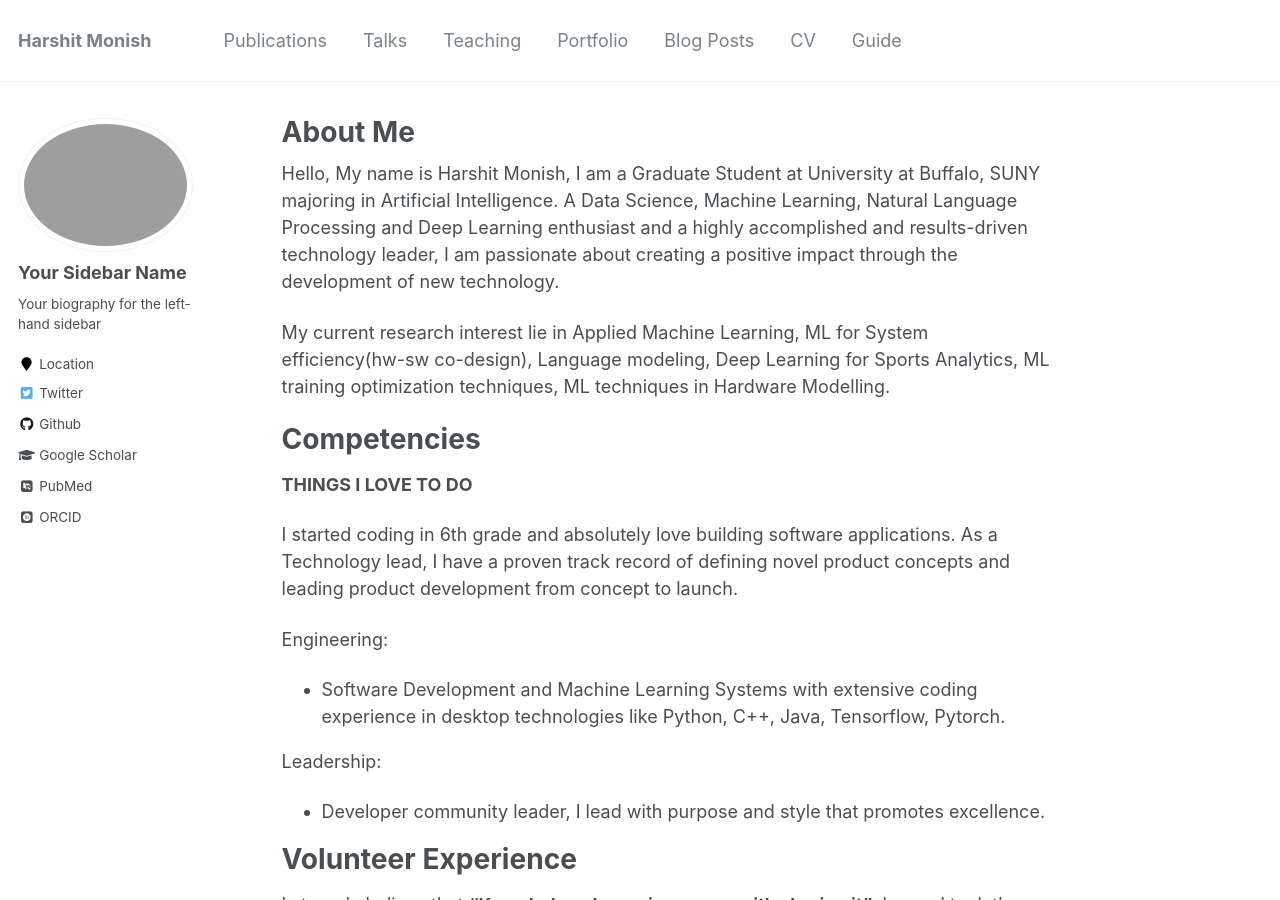
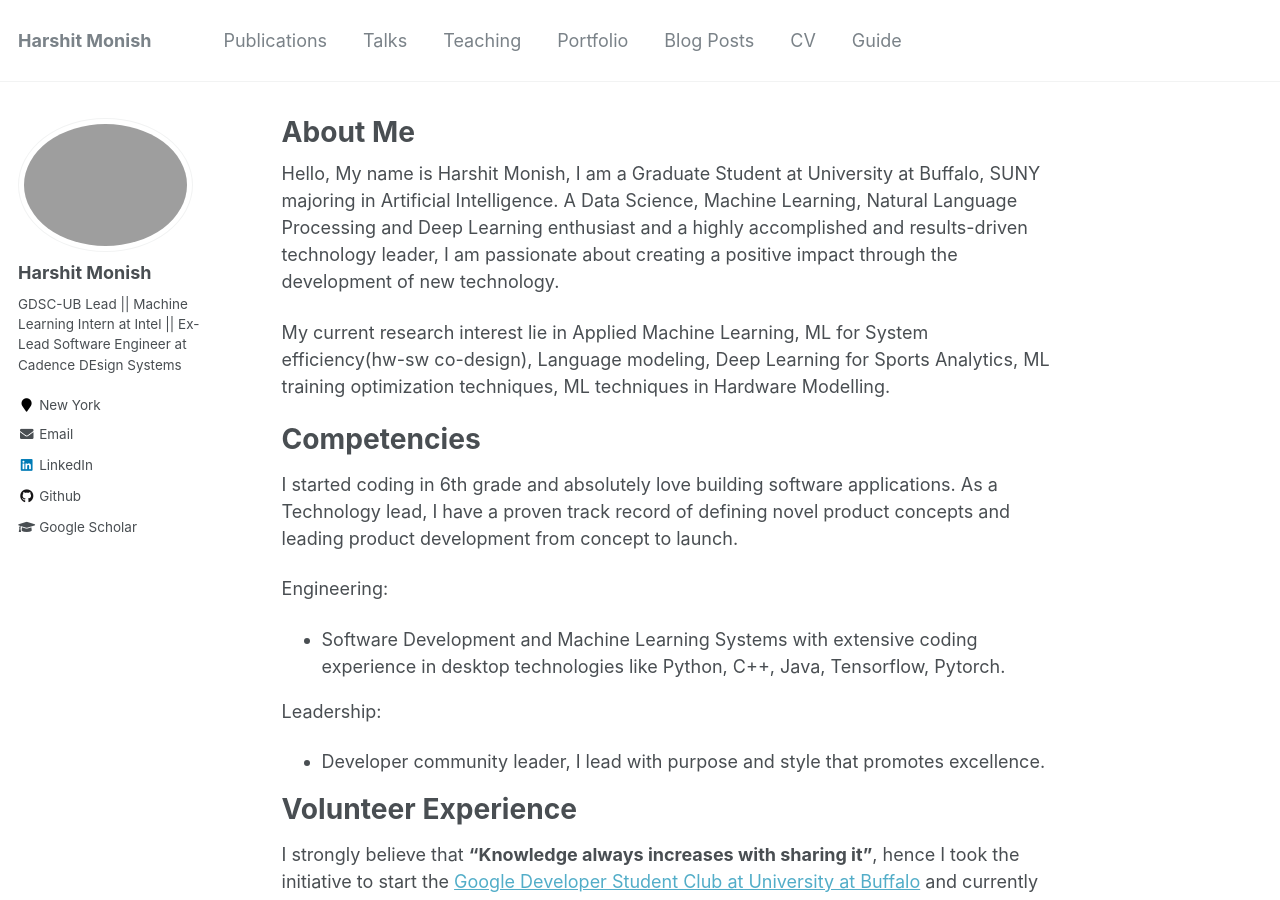
Before and after one commit to harshitmonish/harshitmonish.github.io, a Jekyll site: the page built from _pages/about.md, in a window 1280 px wide and 900 px high. Built offline with Jekyll 4.4.1, drawn with Linux system fonts in a browser that asks for light colours; some web fonts are replaced.

Commit message:
Updated Main page

```diff
--- a/_config.yml
+++ b/_config.yml
@@ -10,7 +10,7 @@ locale                   : "en-US"
 title                    : "Harshit Monish"
 title_separator          : "-"
 name                     : &name "Harshit Monish"
-description              : &description "🧑‍💻 I am a Graduate Student majoring in Artificial Intelligence. A Data Science, Machine Learning, Natural Language Processing and Deep Learning enthusiast and a highly accomplished and results-driven technology leader, I am passionate about creating a positive impact through the development of new technology. "
+description              : &description ""
 url                      : https://harshitmonish.github.io # the base hostname & protocol for your site e.g. "https://mmistakes.github.io"
 baseurl                  : "" # the subpath of your site, e.g. "/blog"
 repository               : "academicpages/academicpages.github.io"
@@ -80,41 +80,16 @@ analytics:
 
 # Site Author
 author:
-  name             : "Your Sidebar Name"
+  name             : "Harshit Monish"
   avatar           : "profile.png"
-  bio              : "Your biography for the left-hand sidebar"
-  location         : "Location"
+  bio              : "GDSC-UB Lead || Machine Learning Intern at Intel || Ex-Lead Software Engineer at Cadence DEsign Systems"
+  location         : "New York"
   employer         :
-  pubmed           : "https://www.ncbi.nlm.nih.gov/pubmed/?term=john+snow"
-  googlescholar    : "http://yourfullgooglescholarurl.com"
-  email            :
-  researchgate     :  # example: "https://www.researchgate.net/profile/yourprofile"
-  uri              :
-  bitbucket        :
-  codepen          :
-  dribbble         :
-  flickr           :
-  facebook         :
-  foursquare       :
-  github           : "academicpages"
-  google_plus      :
-  keybase          :
-  instagram        :
-  impactstory      : #"https://profiles.impactstory.org/u/xxxx-xxxx-xxxx-xxxx"
-  lastfm           :
-  linkedin         :
-  orcid            : "http://orcid.org/yourorcidurl"
-  pinterest        :
-  soundcloud       :
-  stackoverflow    : # http://stackoverflow.com/users/123456/username
-  steam            :
-  tumblr           :
-  twitter          : "replacethistwitterhandle"
-  vine             :
-  weibo            :
-  xing             :
-  youtube          :
-  wikipedia        :
+  googlescholar    : "https://gdsc.community.dev/u/mnry9x/#/about"
+  email            : "harshitmonish20@gmail.com"
+  github           : "https://github.com/harshitmonish"
+  linkedin         : "https://www.linkedin.com/in/harshit-monish-5b4536a8/"
+
 
 
 # Reading Files
--- a/_pages/about.md
+++ b/_pages/about.md
@@ -14,8 +14,6 @@ My current research interest lie in Applied Machine Learning, ML for System effi
 
 Competencies
 ======
-**THINGS I LOVE TO DO**
-
 I started coding in 6th grade and absolutely love building software applications. As a Technology lead, I have a proven track record of defining novel product concepts and leading product development from concept to launch.
 
 Engineering:
```
